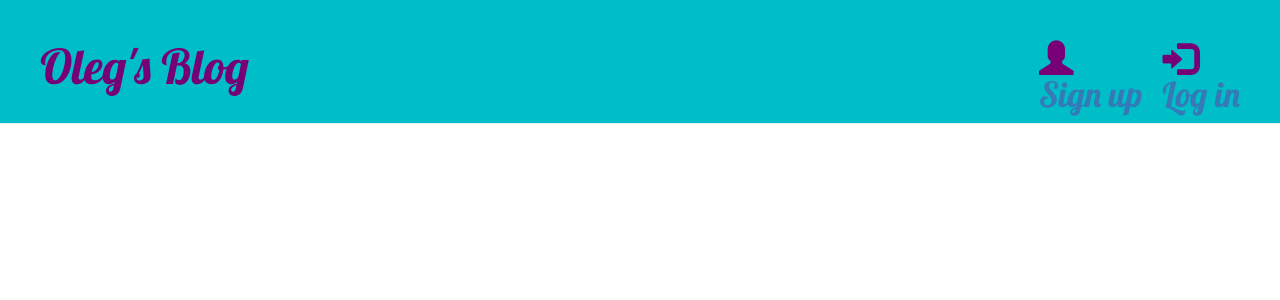
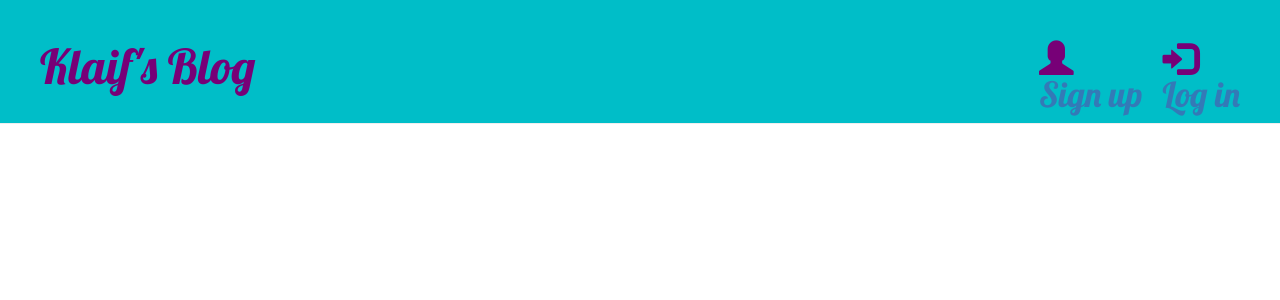
Before and after one commit to olegrozhok/myblog, a Django app: page / in a window 1280 px wide. Shown: the top 300 px of the page. Run offline with Django 3.2, Linux system fonts and the light colour scheme; data that the repository does not hold is empty; some libraries are stand-ins or nearby versions.

Commit message:
blog.name comments:

```diff
--- a/blog/templates/blog/base.html
+++ b/blog/templates/blog/base.html
@@ -19,7 +19,7 @@
                 <h2 class="top-menu" style="color: #828282"><a href="{% url 'login' %}"><span class="glyphicon glyphicon-log-in" style="color: #770077;"></span><br>Log in</a></h2>
                 <h2 class="top-menu" style="color: #828282"><a href="{% url 'signup' %}"><span class="glyphicon glyphicon-user" style="color: #770077;"></span><br>Sign up</a></h2>
             {% endif %}
-            <h1><a href="/">Oleg's Blog</a></h1>
+            <h1><a href="/">Klaif's Blog</a></h1>
         </div>
         <div class="content container">
             <div class="row">
--- a/blog/templates/blog/post_detail.html
+++ b/blog/templates/blog/post_detail.html
@@ -18,6 +18,7 @@
         <h1>{{ post.title }}</h1>
         <p>{{ post.text|linebreaksbr }}</p>
         <hr>
+        <p><br>Comments:</p>
         {% for comment in post.comments.all %}
             {% if user.is_authenticated or comment.approved_comment %}
             <div class="comment">
@@ -32,7 +33,7 @@
                     {% endif %}
                 </div>
                 <strong>{{ comment.author }}</strong>
-                <p>{{ comment.text|linebreaks }}</p><br>
+                <p>{{ comment.text|linebreaks }}</p>
             </div>
             {% endif %}
         {% empty %}
```
